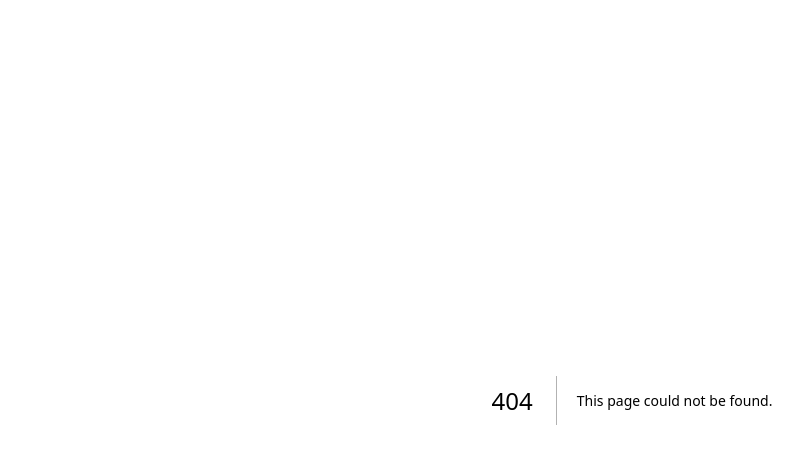
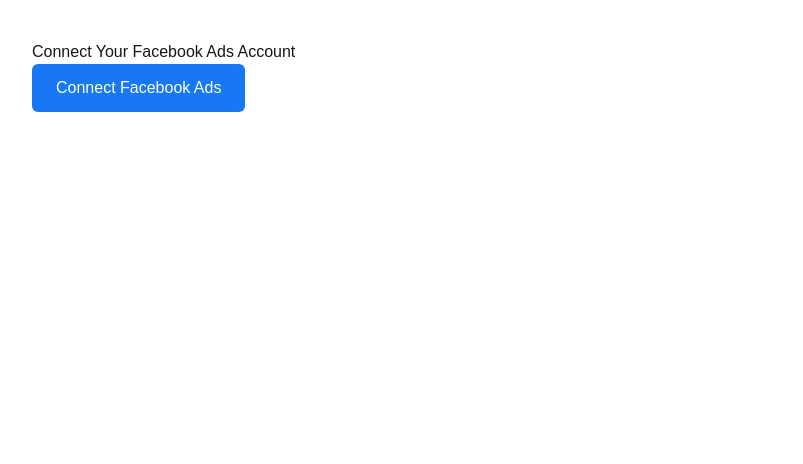
Before and after one commit to mpiyush15/webhook_test, a Next.js app: page /login in a window 1280 px wide. Before the commit this address had no page. Shown: the top 464 px of the page, without its empty margins (8-811 px from the left). Built offline with nearby package versions, Linux system fonts and the light colour scheme.

Commit message:
meta ad login auth

```diff
--- /dev/null
+++ b/app/login/page.jsx
@@ -0,0 +1,33 @@
+'use client';
+
+export default function Dashboard() {
+  const connectFacebook = () => {
+    const facebookAppId = process.env.NEXT_PUBLIC_FACEBOOK_APP_ID;
+    const redirectUri = encodeURIComponent('https://yourdomain.com/api/auth/facebook/callback');
+    const scope = 'ads_management,ads_read,business_management';
+
+    const authUrl = `https://www.facebook.com/v18.0/dialog/oauth?client_id=${facebookAppId}&redirect_uri=${redirectUri}&scope=${scope}&response_type=code`;
+
+    window.location.href = authUrl;
+  };
+
+  return (
+    <div style={{ padding: '40px' }}>
+      <h1>Connect Your Facebook Ads Account</h1>
+      <button
+        onClick={connectFacebook}
+        style={{
+          padding: '12px 24px',
+          background: '#1877f2',
+          color: 'white',
+          border: 'none',
+          borderRadius: '6px',
+          cursor: 'pointer',
+          fontSize: '16px'
+        }}
+      >
+        Connect Facebook Ads
+      </button>
+    </div>
+  );
+}
```
